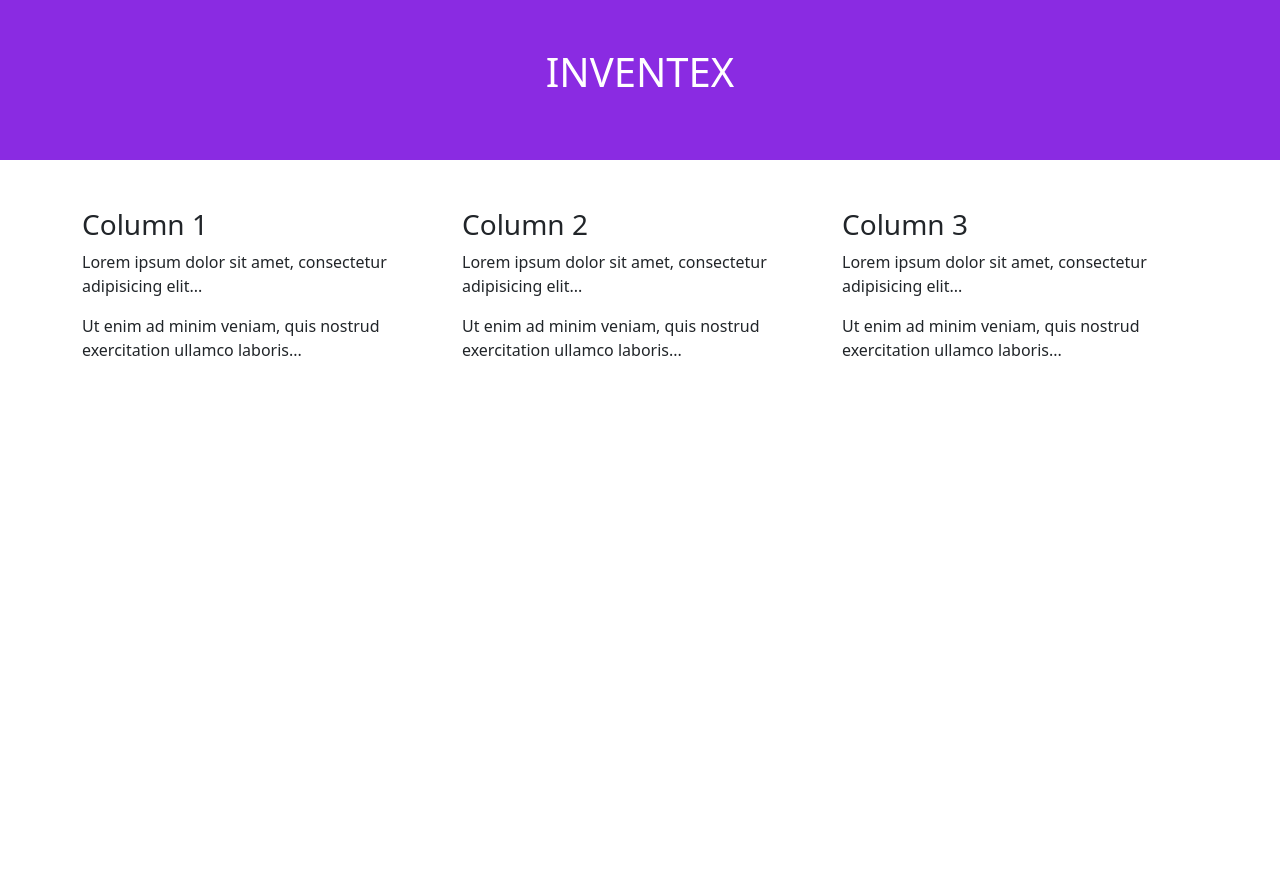
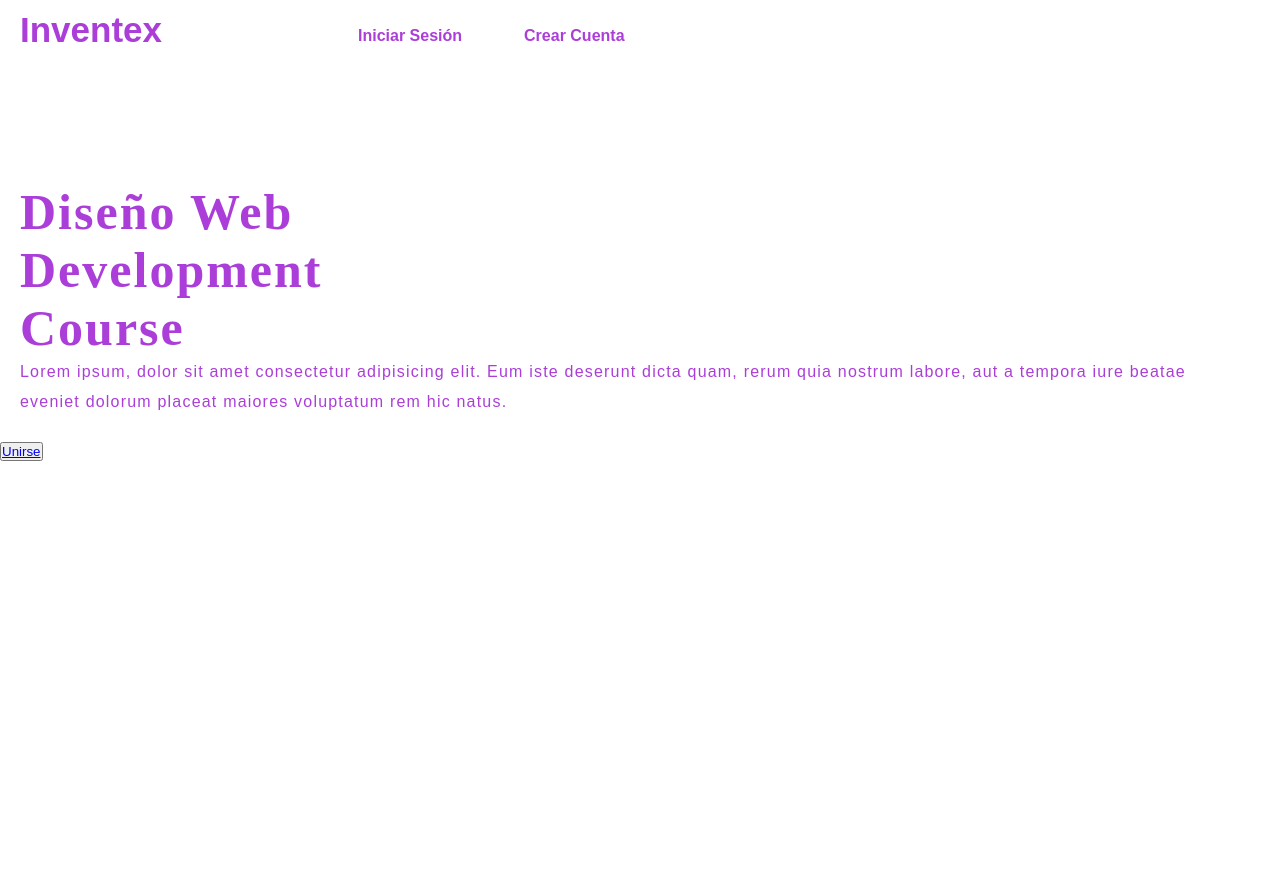
Before and after one commit to zeroxc23/Proyecto_Fundamentos, a Django app: page / in a window 1280 px wide. Before the commit the page ends 356 px from the top, so only its background shows below. Run offline with Django 5.2, Linux system fonts and the light colour scheme.

Commit message:
Template

```diff
--- /dev/null
+++ b/Inventex/static/Info.txt
@@ -0,0 +1,4 @@
+Colores De Aplicacion
+Indigo: #4b0081
+Shade os Violet: #7f00b2
+Magenta Affair: #ab3ed8
--- a/Inventex/static/css/index.css
+++ b/Inventex/static/css/index.css
@@ -0,0 +1,98 @@
+* {
+    margin: 0;
+    padding: 0;
+}
+/*Body*/
+.main {
+    width: 100%;
+    height: 109vh;
+    background-image: linear-gradient(to top, rgba(0, 0, 0, 0.5) 50%), url('../img/Fondo3.jpg');
+    background-size: cover;
+    background-position: center;
+}
+
+.navbar{
+    width: 1200px;
+    height: 75px;
+    margin: auto;
+    margin-right: 50%;
+
+}
+
+.icon{
+    width: 200px;
+    float: left;
+    height: 70px;
+
+}
+
+.logo{
+    color:#ab3ed8;
+    font-size: 35px;
+    font-family: Arial;
+    padding-left: 20px;
+    float: left;
+    padding-top:10px;
+}
+
+/*Menu*/
+
+.menu{
+    width: 400px;
+    float: left;
+    height: 70px;
+    margin-left: 8%;
+
+}
+
+ul{
+    float: left;
+    display: flex;
+    justify-content: center;
+    align-items: center;
+}
+
+ul li{
+    list-style: none;
+    margin-left: 62px;
+    margin-top: 27px;
+}
+
+ul li a{
+    text-decoration: none;
+    color: #ab3ed8;
+    font-family: Arial;
+    font-weight: bold;
+    transition: 0.4s ease-in-out;
+}
+
+ul li a:hover{
+    color:  #7f00b2;
+}
+
+/*Contenido*/
+.content{
+    width: 1200px;
+    height: auto;
+    margin: auto;
+    color: #ab3ed8;
+    position: relative;
+    margin-right:30%;
+
+}
+
+.content .par{
+    padding-left: 20px;
+    padding-bottom: 25px;
+    font-family: Arial;
+    letter-spacing: 1.2px;
+    line-height: 30px;
+}
+
+.content h1{
+    font-family: 'Times New Roman';
+    font-size: 50px;
+    padding-left: 20px;
+    margin-top: 9%;
+    letter-spacing: 2px;
+}
--- a/Inventex/urls.py
+++ b/Inventex/urls.py
@@ -21,6 +21,6 @@
 
 urlpatterns = [
     path('admin/', admin.site.urls),
-    path('', views.index),
+    path('', views.index, name="Index"),
     path('Inventario/',include('Aplicacion.Inventario.urls')),
 ]
--- a/templates/Index.html
+++ b/templates/Index.html
@@ -4,46 +4,29 @@
 <head>
     <meta charset="UTF-8">
     <meta name="viewport" content="width=device-width, initial-scale=1.0">
-    <title>Inventex</title>
+    <link rel="stylesheet" href="{% static 'css/Index.css' %}">
+    <title>Inventario</title>
 </head>
 <body>
+    <div class="main">
+        <div class="navbar">
+            <div class="icon">
+                <h2 class="logo ">Inventex</h2>
+            </div>
 
-</body>
-</html><!DOCTYPE html>
-<html lang="en">
-<head>
-  <title>Bootstrap 5 Example</title>
-  <meta charset="utf-8">
-  <meta name="viewport" content="width=device-width, initial-scale=1">
-  <link href="https://cdn.jsdelivr.net/npm/bootstrap@5.2.3/dist/css/bootstrap.min.css" rel="stylesheet">
-  <script src="https://cdn.jsdelivr.net/npm/bootstrap@5.2.3/dist/js/bootstrap.bundle.min.js"></script>
-</head>
-<body>
+            <div class="menu">
+              <ul>
+                <li><a href="#">Iniciar Sesión</a></li>
+                <li><a href="#">Crear Cuenta</a></li>
+              </ul>
+            </div>
+            </div>
+            <div class="content">
+              <h1>Diseño Web <br> <span> Development </span> <br> Course </h1>
+              <p class="par">Lorem ipsum, dolor sit amet consectetur adipisicing elit. Eum iste deserunt dicta quam, rerum quia nostrum labore, aut a tempora iure beatae eveniet dolorum placeat maiores voluptatum rem hic natus.</p>
+              <button class="cn"><a href="#">Unirse</a></button>
+        </div>
 
-<div class="container-fluid p-5 text-white text-center" style="background-color: blueviolet;">
-  <h1>INVENTEX</h1>
-  <p></p>
-</div>
-
-<div class="container mt-5">
-  <div class="row">
-    <div class="col-sm-4">
-      <h3>Column 1</h3>
-      <p>Lorem ipsum dolor sit amet, consectetur adipisicing elit...</p>
-      <p>Ut enim ad minim veniam, quis nostrud exercitation ullamco laboris...</p>
     </div>
-    <div class="col-sm-4">
-      <h3>Column 2</h3>
-      <p>Lorem ipsum dolor sit amet, consectetur adipisicing elit...</p>
-      <p>Ut enim ad minim veniam, quis nostrud exercitation ullamco laboris...</p>
-    </div>
-    <div class="col-sm-4">
-      <h3>Column 3</h3>
-      <p>Lorem ipsum dolor sit amet, consectetur adipisicing elit...</p>
-      <p>Ut enim ad minim veniam, quis nostrud exercitation ullamco laboris...</p>
-    </div>
-  </div>
-</div>
-
 </body>
 </html>
--- a/templates/base.html
+++ b/templates/base.html
@@ -21,10 +21,7 @@
         <div class="collapse navbar-collapse" id="navbarNav">
             <ul class="navbar-nav">
                 <li class="nav-item">
-                    <a class="nav-link" href="#">Home <span class="sr-only">(current)</span></a>
-                </li>
-                <li class="nav-item">
-                    <a class="nav-link" href="#">Contacto</a>
+                    <a class="nav-link" href="{% url 'Index' %}">Inicio <span class="sr-only">(current)</span></a>
                 </li>
             </ul>
         </div>
```
Also changed, not shown: Inventex/static/img/Fondo.jpg (added), Inventex/static/img/Fondo2.jpg (added), Inventex/static/img/Fondo3.jpg (added), InventexDB.sqlite3.
